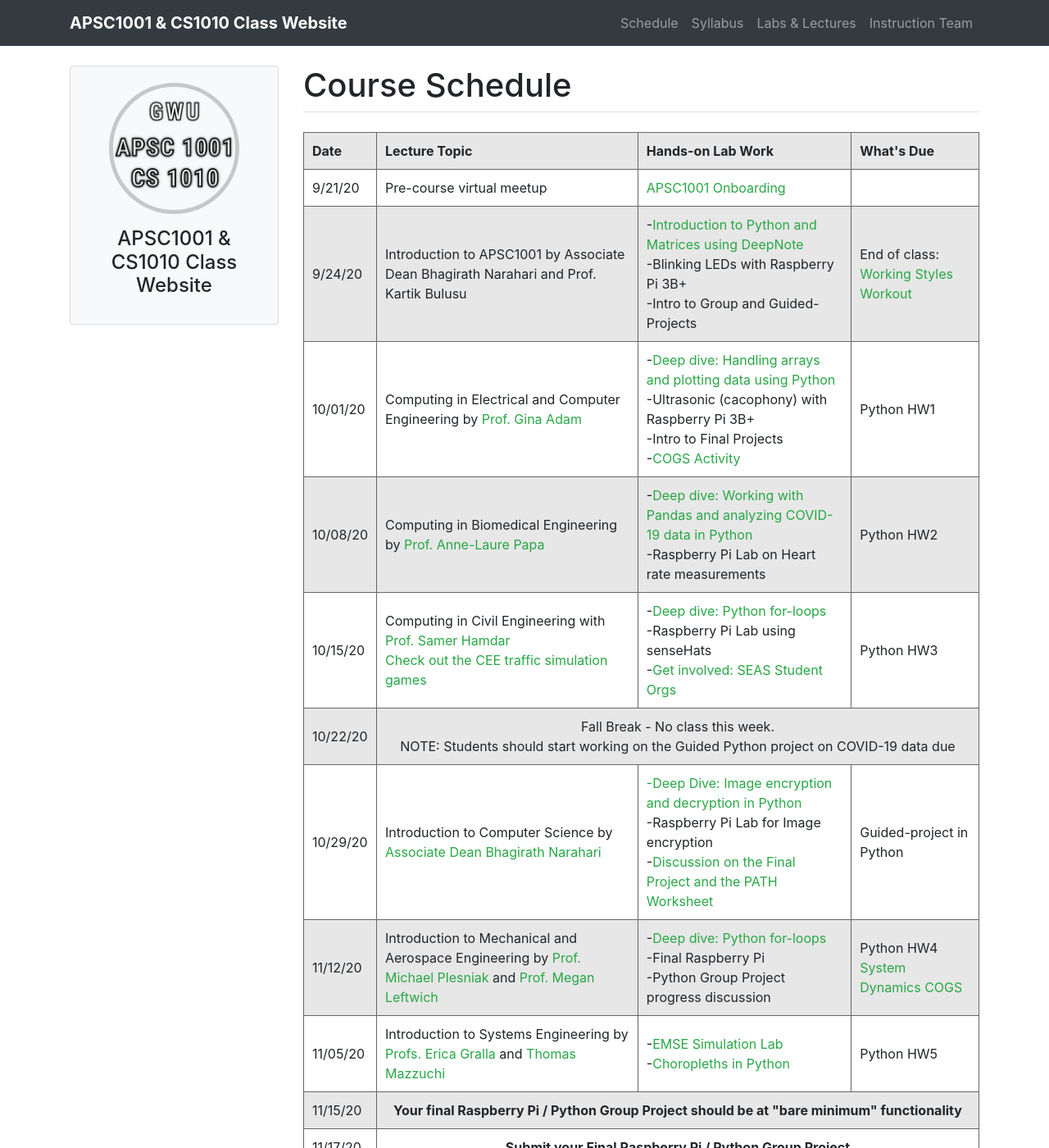
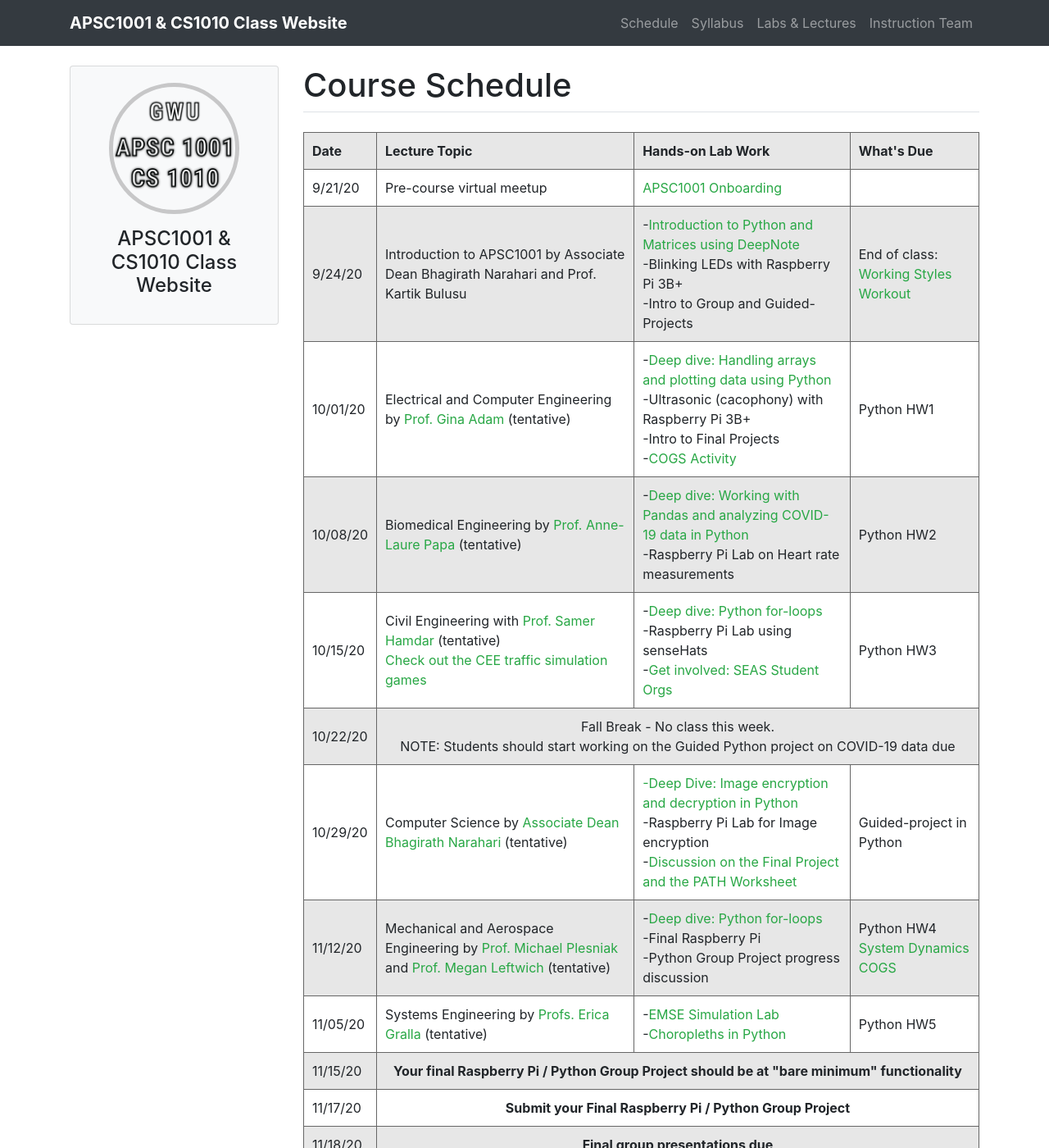
Before and after one commit to GWU-APSC1001/gwu-apsc1001.github.io, a Jekyll site: the page built from _pages/schedule.md, in a window 1280 px wide and 1400 px high. Shown: the whole window at 82% size. Built offline with Jekyll 4.4.1, drawn with Linux system fonts in a browser that asks for light colours.

Commit message:
updated _pages/schedule.md _pages/syallabus.md file/APSC1001_Fall2021_Syllabus_09142021.pdf

```diff
--- a/_pages/schedule.md
+++ b/_pages/schedule.md
@@ -29,19 +29,19 @@ title: Course Schedule
     </tr>
     <tr>
       <td style="text-align: left">10/01/20</td>
-      <td style="text-align: left">Computing in Electrical and Computer Engineering by <a href="https://www.seas.gwu.edu/gina-adam" target="_blank">Prof. Gina Adam</a></td>
+      <td style="text-align: left">Electrical and Computer Engineering by <a href="https://www.seas.gwu.edu/gina-adam" target="_blank">Prof. Gina Adam</a> (tentative) </td>
       <td style="text-align: left">-<a href="labs/week2-python.html">Deep dive: Handling arrays and plotting data using Python</a><br>-Ultrasonic (cacophony) with Raspberry Pi 3B+<br>-Intro to Final Projects<br>-<a href="https://docs.google.com/forms/d/e/1FAIpQLScGJIKbpaAfe8nFVy6VNMHMqUghd0vKIZ6uMbcFrYxp_FhJdA/viewform" target="_blank">COGS Activity</a></td>
       <td>Python HW1</td>
     </tr>
     <tr>
       <td style="text-align: left">10/08/20</td>
-      <td style="text-align: left">Computing in Biomedical Engineering by <a href="https://www.seas.gwu.edu/anne-laure-papa" target="_blank">Prof. Anne-Laure Papa</a></td>
+      <td style="text-align: left">Biomedical Engineering by <a href="https://www.seas.gwu.edu/anne-laure-papa" target="_blank">Prof. Anne-Laure Papa </a> (tentative) </td>
       <td style="text-align: left">-<a href="labs/week3-python.html">Deep dive: Working with Pandas and analyzing COVID-19 data in Python</a><br>-Raspberry Pi Lab on Heart rate measurements</td>
       <td>Python HW2</td>
     </tr>
    <tr>
       <td style="text-align: left">10/15/20</td>
-      <td style="text-align: left">Computing in Civil Engineering with <a href="https://transportation.seas.gwu.edu/" target="_blank">Prof. Samer Hamdar</a><br><a href="/files/cee_activities.pdf">Check out the CEE traffic simulation games</a></td>
+      <td style="text-align: left">Civil Engineering with <a href="https://transportation.seas.gwu.edu/" target="_blank">Prof. Samer Hamdar </a> (tentative) <br><a href="/files/cee_activities.pdf">Check out the CEE traffic simulation games</a></td>
       <td style="text-align: left">-<a href="labs/week5-python.html">Deep dive: Python for-loops</a><br>-Raspberry Pi Lab using senseHats<br>-<a href="files/student_orgs.pdf">Get involved: SEAS Student Orgs</a></td>
       <td>Python HW3</td>
     </tr>
@@ -51,19 +51,19 @@ title: Course Schedule
     </tr>
     <tr>
       <td style="text-align: left">10/29/20</td>
-      <td style="text-align: left">Introduction to Computer Science by <a href="https://www.seas.gwu.edu/bhagirath-narahari" target="_blank">Associate Dean Bhagirath Narahari</a></td>
+      <td style="text-align: left">Computer Science by <a href="https://www.seas.gwu.edu/bhagirath-narahari" target="_blank">Associate Dean Bhagirath Narahari </a> (tentative) </td>
       <td style="text-align: left"><a href="labs/week6-python.html">-Deep Dive: Image encryption and decryption in Python</a><br>-Raspberry Pi Lab for Image encryption<br>-<a href="/files/path_statement.pdf" target="_blank">Discussion on the Final Project and the PATH Worksheet</a></td>
       <td>Guided-project in Python</td>
     </tr>
     <tr>
       <td style="text-align: left">11/12/20</td>
-      <td style="text-align: left">Introduction to Mechanical and Aerospace Engineering by <a href="https://www.seas.gwu.edu/michael-w-plesniak" target="_blank">Prof. Michael Plesniak</a> and <a href="https://leftwichlab.seas.gwu.edu/" target="_blank">Prof. Megan Leftwich</a></td>
+      <td style="text-align: left">Mechanical and Aerospace Engineering by <a href="https://www.seas.gwu.edu/michael-w-plesniak" target="_blank">Prof. Michael Plesniak</a> and <a href="https://leftwichlab.seas.gwu.edu/" target="_blank">Prof. Megan Leftwich</a> (tentative) </td>
       <td style="text-align: left">-<a href="labs/week5-python.html">Deep dive: Python for-loops</a><br>-Final Raspberry Pi<br>-Python Group Project progress discussion</td>
       <td>Python HW4<br><a href="https://docs.google.com/forms/d/e/1FAIpQLScGJIKbpaAfe8nFVy6VNMHMqUghd0vKIZ6uMbcFrYxp_FhJdA/viewform?usp=sf_link" target="_blank">System Dynamics COGS</a></td>
     </tr>
     <tr>
       <td style="text-align: left">11/05/20</td>
-      <td style="text-align: left">Introduction to Systems Engineering by <a href="https://www.seas.gwu.edu/erica-l-gralla" target="_blank">Profs. Erica Gralla</a> and <a href="https://www.seas.gwu.edu/thomas-mazzuchi" target="_blank">Thomas Mazzuchi</a></td>
+      <td style="text-align: left">Systems Engineering by <a href="https://www.seas.gwu.edu/erica-l-gralla" target="_blank">Profs. Erica Gralla</a> (tentative) </td>
       <td style="text-align: left">-<a href="labs/week4-emse-lab.html">EMSE Simulation Lab</a><br>-<a href="labs/week4-python.html">Choropleths in Python</a></td>
       <td>Python HW5</td>
     </tr>
```
Also changed, not shown: _pages/syllabus.md (+1 -1 lines), 1 other file.
